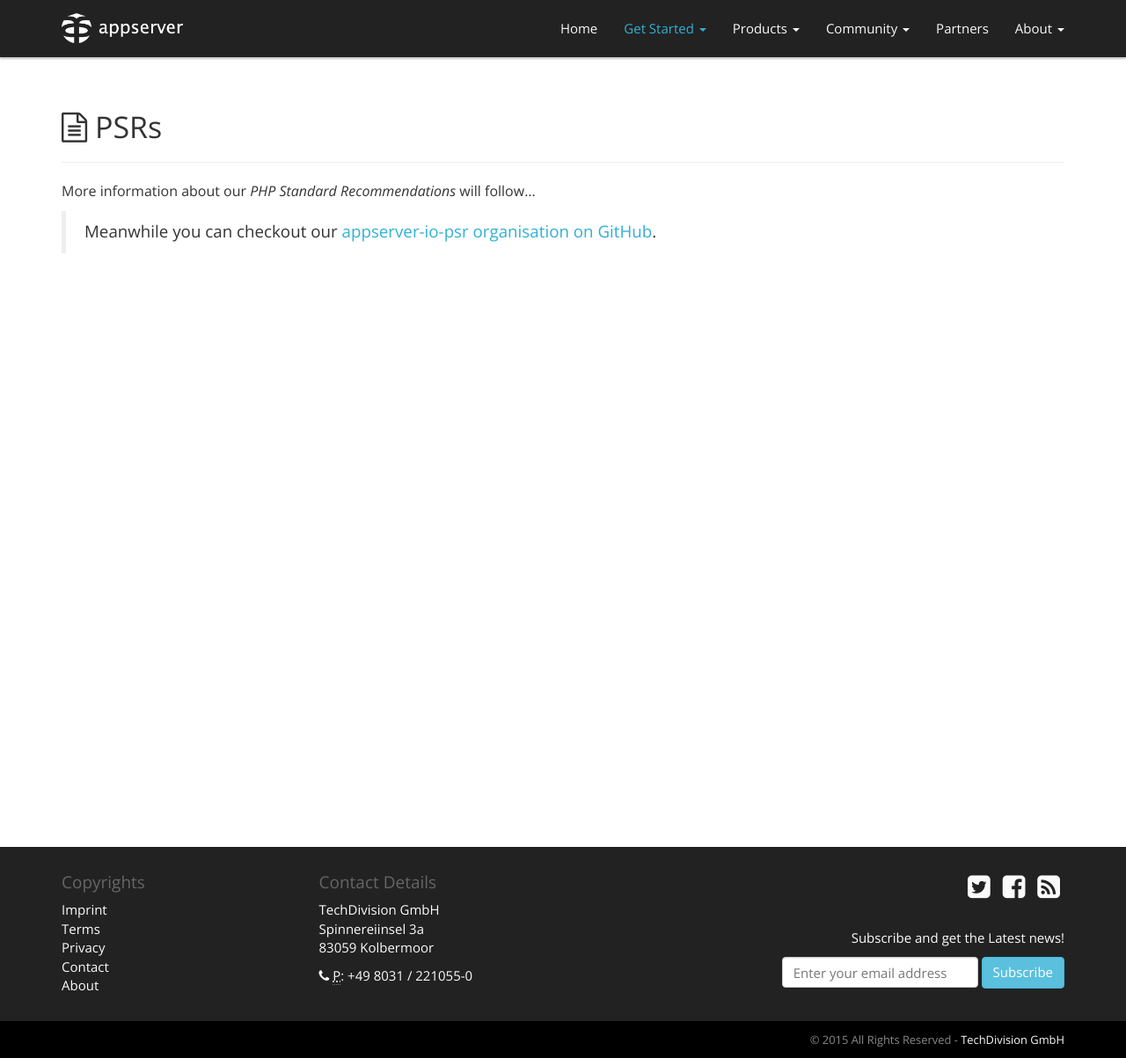
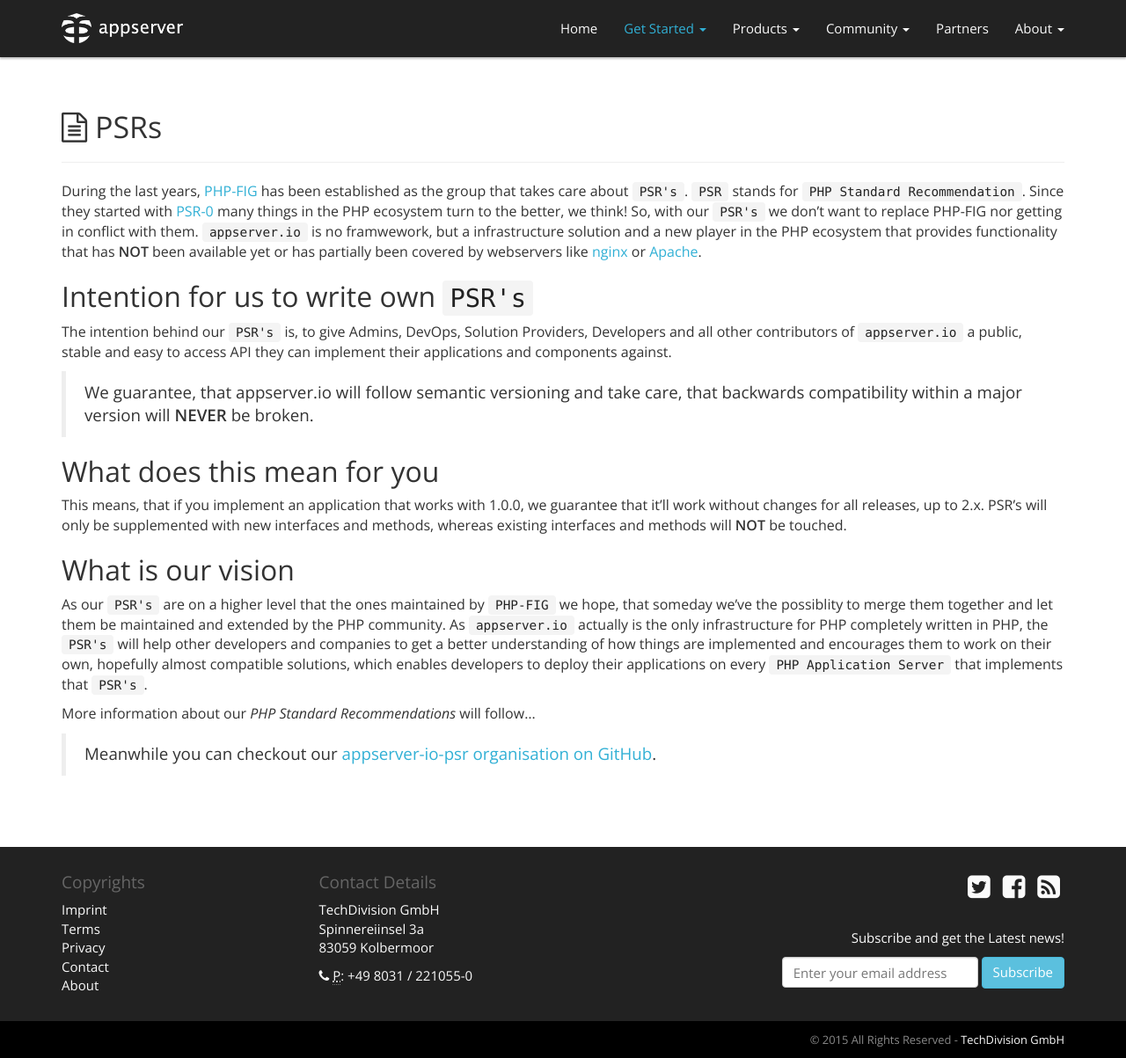
Before and after one commit to appserver-io/appserver, a Jekyll site: the page built from get-started/psrs.md, in a window 1280 px wide and 1203 px high. Shown: the whole window at 88% size. Built offline with Jekyll 4.4.1, drawn with Linux system fonts in a browser that asks for light colours; nearby versions of some CDN libraries; library files that are not in the unit come from our copies; Markdown is read by kramdown in place of the engine named in the settings.

Commit message:
Update psrs.md

```diff
--- a/get-started/psrs.md
+++ b/get-started/psrs.md
@@ -9,6 +9,22 @@
 #<i class="fa fa-file-text-o"></i> PSRs
 ***
 
+During the last years, [PHP-FIG](http://http://www.php-fig.org) has been established as the group that takes care about `PSR's`. `PSR` stands for `PHP Standard Recommendation`. Since they started with [PSR-0](http://www.php-fig.org/psr/psr-0) many things in the PHP ecosystem turn to the better, we think! So, with our `PSR's` we don't want to replace PHP-FIG nor getting in conflict with them. `appserver.io` is no framwework, but a infrastructure solution and a new player in the PHP ecosystem that provides functionality that has **NOT** been available yet or has partially been covered by webservers like [nginx](http://nginx.org) or [Apache](http://apache.org).
+
+## Intention for us to write own `PSR's`
+
+The intention behind our `PSR's` is, to give Admins, DevOps, Solution Providers, Developers and all other contributors of `appserver.io` a public, stable and easy to access API they can implement their applications and components against.
+
+> We guarantee, that appserver.io will follow semantic versioning and take care, that backwards compatibility within a major version will **NEVER** be broken.
+
+## What does this mean for you
+
+This means, that if you implement an application that works with 1.0.0, we guarantee that it'll work without changes for all releases, up to 2.x. PSR's will only be supplemented with new interfaces and methods, whereas existing interfaces and methods will **NOT** be touched.
+
+## What is our vision
+
+As our `PSR's` are on a higher level that the ones maintained by `PHP-FIG` we hope, that someday we've the possiblity to merge them together and let them be maintained and extended by the PHP community. As `appserver.io` actually is the only infrastructure for PHP completely written in PHP, the `PSR's` will help other developers and companies to get a better understanding of how things are implemented and encourages them to work on their own, hopefully almost compatible solutions, which enables developers to deploy their applications on every `PHP Application Server` that implements that `PSR's`.
+
 More information about our *PHP Standard Recommendations* will follow...
 
 > Meanwhile you can checkout our [appserver-io-psr organisation on GitHub](<https://github.com/appserver-io-psr>).
```
